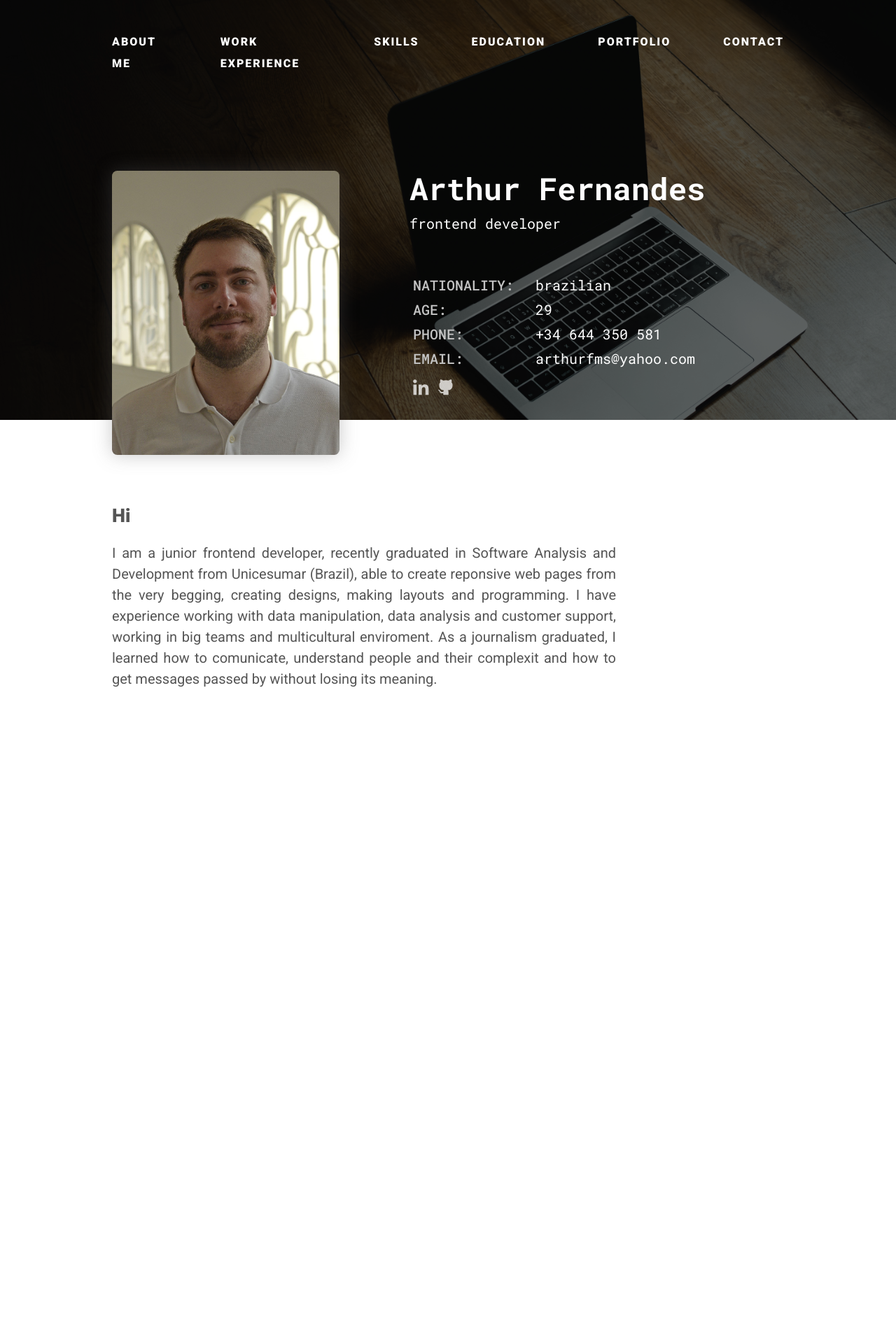
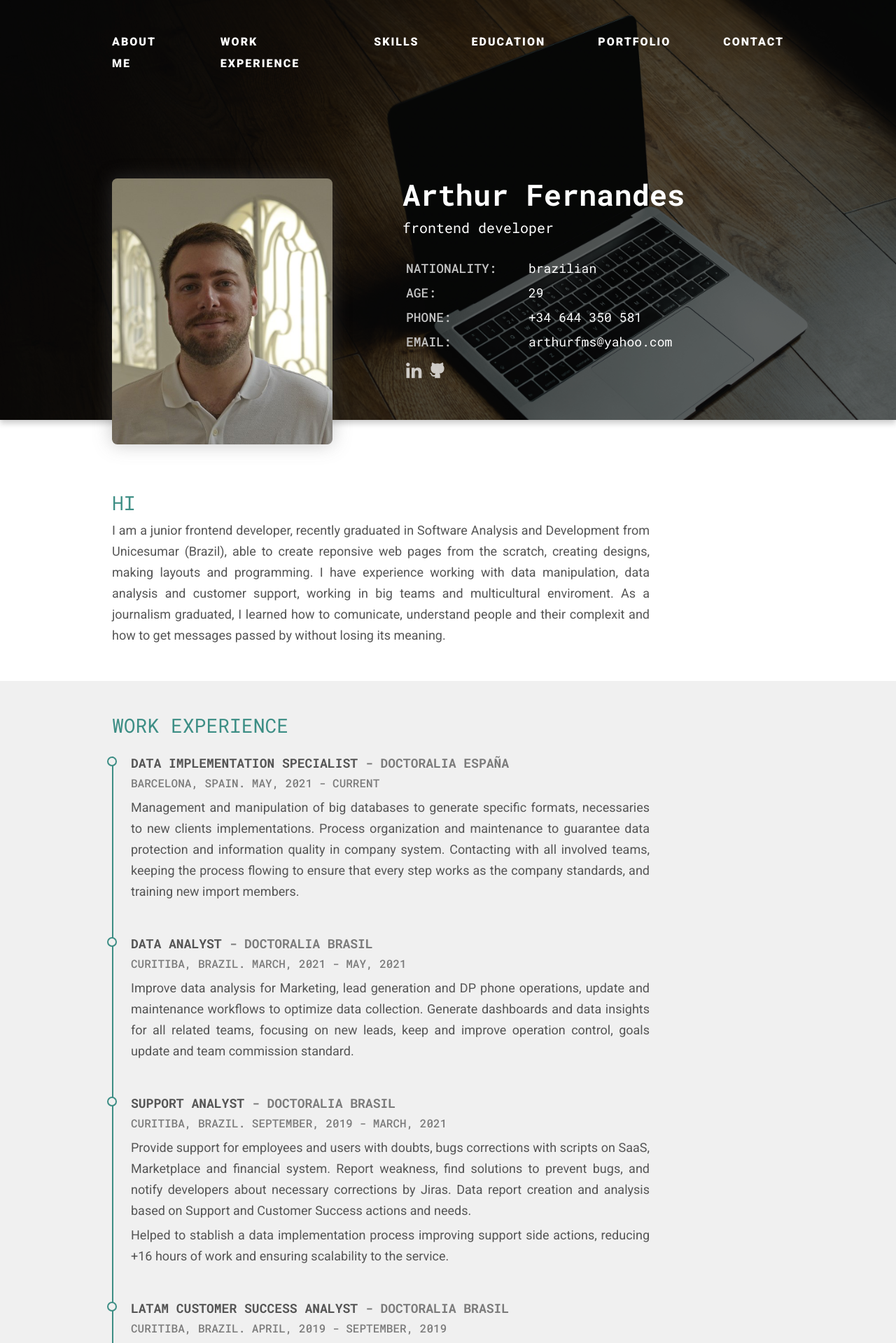
Before and after one commit to arthurfms/resume1, a PHP site: page / in a window 1280 px wide. Shown: the top 1919 px of the page at 70% size. Before the commit the page ends 982 px from the top, so only its background shows below. Run offline with PHP 8.4, Linux system fonts and the light colour scheme.

Commit message:
Created work and education section, added JS function to change menu status

```diff
--- a/css/style.css
+++ b/css/style.css
@@ -24,12 +24,12 @@
   display: flex;
   justify-content: center;
   align-items: center;
-  transition: background-color 1s ease 0.35s, height 1s ease,
+  transition: background-color 0.35s ease 0.25s, height 0.75s ease,
     box-shadow 1s ease 0.35s;
 }
 
-.menu_scroll {
-  height: 70px;
+.menu_active {
+  height: 65px;
   opacity: 1;
   background-color: #ffffff;
   box-shadow: 0 5px 8px 0 rgb(0 0 0 / 14%);
@@ -55,11 +55,11 @@
 }
 
 .menu a:hover,
-.menu_scroll a:hover {
+.menu_active a:hover {
   color: #c3c3c3;
 }
 
-.menu_scroll a {
+.menu_active a {
   color: #555;
 }
 
@@ -72,24 +72,27 @@
   justify-content: center;
   align-items: flex-end;
   height: 75vh;
+  box-shadow: 0 5px 8px 0 rgb(0 0 0 / 20%);
 }
 
 .header__container {
   font-family: "Roboto Mono", monospace;
   width: 75%;
   display: flex;
-  margin-bottom: -50px;
+  margin-bottom: -35px;
 }
 
 .header__image {
-  width: 325px;
+  width: 315px;
+  height: 380px;
+  object-fit: cover;
   border-radius: 7.5px;
   box-shadow: 0 0 27px rgb(96 96 96 / 35%);
-  transition: box-shadow 1s ease;
+  transition: box-shadow 0.5s ease;
 }
 
 .header__image:hover {
-  box-shadow: 0 0 27px rgb(96 96 96 / 55%);
+  box-shadow: 0 0 27px rgb(96 96 96 / 65%);
 }
 
 .header__content {
@@ -101,13 +104,13 @@
 .header__title {
   margin: 0;
   color: #fff;
-  font-size: 44px;
-  line-height: 50px;
+  font-size: 42px;
+  line-height: 45px;
   font-weight: 700;
 }
 
 .header__subtitle {
-  margin: 10px 0 35px;
+  margin: 10px 0 5px;
   color: #fff;
   font-size: 20px;
   font-weight: 400;
@@ -121,7 +124,7 @@
 .header__list-item {
   display: flex;
   margin: 5px;
-  font-size: 20px;
+  font-size: 18px;
   font-weight: 400;
   color: #fff;
 }
@@ -151,21 +154,108 @@
 }
 
 .main-content {
-  margin-top: 100px;
+  margin-top: 55px;
   width: 100%;
   display: flex;
   flex-direction: column;
   align-items: center;
 }
 
+.section-title {
+  color: #3d8e85;
+  font-size: 28px;
+  line-height: 38px;
+  font-weight: 400;
+  text-transform: uppercase;
+  font-family: "Roboto Mono", monospace;
+  margin: 0;
+}
+
 .about {
   width: 75%;
+  padding: 45px 0;
 }
 
 .about__paragraph {
-  font-size: 20px;
+  font-size: 18px;
   font-weight: 400;
   margin: 5px 0;
-  width: 75%;
+  width: 80%;
   text-align: justify;
 }
+
+.work-experience {
+  background-color: #f0f0f0;
+  width: 100%;
+  display: flex;
+  flex-direction: column;
+  align-items: center;
+  padding: 45px 0;
+}
+
+.timeline {
+  width: 75%;
+  display: flex;
+  flex-direction: column;
+}
+
+.timeline__itens {
+  width: 80%;
+  margin: 25px 0;
+  display: flex;
+  flex-direction: column;
+}
+
+.timeline__item {
+  position: relative;
+  border-left: #3d8e85 solid 2.5px;
+  margin: 0;
+  padding-left: 25px;
+  padding-bottom: 50px;
+  display: flex;
+  flex-direction: column;
+  gap: 5px;
+}
+
+.timeline__item:last-child {
+  padding-bottom: 0;
+}
+
+.timeline__item-dot {
+  position: absolute;
+  top: 0;
+  left: -8.75px;
+  width: 10px;
+  height: 10px;
+  border-radius: 50%;
+  background-color: #f0f0f0;
+  border: #3d8e85 2.5px solid;
+}
+
+
+.timeline__item-title {
+  font-size: 18px;
+  line-height: 18px;
+  text-transform: uppercase;
+  font-family: Roboto Mono,monospace;
+  font-weight: 700;
+  margin: 0;
+}
+
+.timeline__item-title span {
+  opacity: 0.75;
+}
+
+.timeline__item-subtitle {
+  font-size: 16px;
+  text-transform: uppercase;
+  font-family: Roboto Mono,monospace;
+  font-weight: 500;
+  opacity: 0.75;
+  margin: 0;
+}
+
+.timeline__item-paragraph {
+  text-align: justify;
+  margin: 0;
+}
--- a/index.html
+++ b/index.html
@@ -6,7 +6,7 @@
     <meta charset="UTF-8" />
     <meta name="viewport" content="width=device-width, initial-scale=1.0" />
     <title>Arthur Fernandes</title>
-    <link rel="icon" type="image/x-icon" href="./images/AF.svg" />
+    <link rel="icon" type="image/x-icon" href="./images/favcon.svg" />
     <link rel="stylesheet" href="./css/normalize.css" />
     <link rel="stylesheet" href="./css/style.css" />
     <script src="./js/script.js"></script>
@@ -26,7 +26,7 @@
       <div class="header__container">
         <img
           class="header__image"
-          src="./images/low_DSC2974V.jpg"
+          src="./images/low_DSC2974.jpg"
           alt="Arthur Fernandes profile image"
         />
         <div class="header__content">
@@ -185,7 +185,7 @@
         <p class="about__paragraph">
           I am a junior frontend developer, recently graduated in Software
           Analysis and Development from Unicesumar (Brazil), able to create
-          reponsive web pages from the very begging, creating designs, making
+          reponsive web pages from the scratch, creating designs, making
           layouts and programming. I have experience working with data
           manipulation, data analysis and customer support, working in big teams
           and multicultural enviroment. As a journalism graduated, I learned how
@@ -193,6 +193,65 @@
           messages passed by without losing its meaning.
         </p>
       </section>
+      <section class="work-experience">
+        <div class="timeline">
+          <h2 class="section-title">Work Experience</h2>
+          <div class="timeline__itens">
+            <div class="timeline__item">
+              <span class="timeline__item-dot"></span>
+              <h3 class="timeline__item-title">Data Implementation Specialist<span> - Doctoralia España</span></h3>
+              <h4 class="timeline__item-subtitle">Barcelona, Spain. May, 2021 - Current</h4>
+              <p class="timeline__item-paragraph">Management and manipulation of big databases to generate specific formats, necessaries to new clients implementations. Process organization and maintenance to guarantee data protection and information quality in company system. Contacting with all involved teams, keeping the process flowing to ensure that every step works as the company standards, and training new import members.</p>
+            </div>
+            <div class="timeline__item">
+              <span class="timeline__item-dot"></span>
+              <h3 class="timeline__item-title">Data Analyst<span> - Doctoralia Brasil</span></h3>
+              <h4 class="timeline__item-subtitle">Curitiba, Brazil. March, 2021 - May, 2021</h4>
+              <p class="timeline__item-paragraph">Improve data analysis for Marketing, lead generation and DP phone operations, update and maintenance workflows to optimize data collection. Generate dashboards and data insights for all related teams, focusing on new leads, keep and improve operation control, goals update and team commission standard.</p>
+            </div>
+            <div class="timeline__item">
+              <span class="timeline__item-dot"></span>
+              <h3 class="timeline__item-title">Support Analyst<span> - Doctoralia Brasil</span></h3>
+              <h4 class="timeline__item-subtitle">Curitiba, Brazil. September, 2019 - March, 2021</h4>
+              <p class="timeline__item-paragraph">Provide support for employees and users with doubts, bugs corrections with scripts on SaaS, Marketplace and financial system. Report weakness, find solutions to prevent bugs, and notify developers about necessary corrections by Jiras. Data report creation and analysis based on Support and Customer Success actions and needs.</p>
+              <p class="timeline__item-paragraph">Helped to stablish a data implementation process improving support side actions, reducing +16 hours of work and ensuring scalability to the service.</p>
+            </div>
+            <div class="timeline__item">
+              <span class="timeline__item-dot"></span>
+              <h3 class="timeline__item-title">LATAM Customer Success Analyst<span> - Doctoralia Brasil</span></h3>
+              <h4 class="timeline__item-subtitle">Curitiba, Brazil. April, 2019 - September, 2019</h4>
+              <p class="timeline__item-paragraph">Assist health professionals from Chile by phone and email. Made usability training and helping them with platform issues, setting the environment for new clients and keeping track of their needs. Follow client's engagement and guarantee the best usage from the system, generating best results and helping them to achieve their goals.</p>
+            </div>
+            <div class="timeline__item">
+              <span class="timeline__item-dot"></span>
+              <h3 class="timeline__item-title">Trilingual Call Center agent<span> - Sykes Brasil</span></h3>
+              <h4 class="timeline__item-subtitle">Curitiba, Brazil. September, 2018 - April, 2019</h4>
+              <p class="timeline__item-paragraph">Manage corporate cards request in English, Portuguese and Spanish. Credit card limit raises requests, account information and client needs. Receive and follow client's request, managing their information following all companies process.</p>
+            </div>
+          </div>
+        </div>
+      </section>
+      <section class="work-experience">
+        <div class="timeline">
+          <h2 class="section-title">Education</h2>
+          <div class="timeline__itens">
+            <div class="timeline__item">
+              <span class="timeline__item-dot"></span>
+              <h3 class="timeline__item-title">Systems Analysis and Development</h3>
+              <h4 class="timeline__item-subtitle">Unicesumar. January, 2021 - August, 2022</h4>
+              <p class="timeline__item-paragraph">2,5 years tech graduation, passing through the main issues and skills for a developer, including system requisits, programming languages, UI and many others topics.</p>
+            </div>
+            <div class="timeline__item">
+              <span class="timeline__item-dot"></span>
+              <h3 class="timeline__item-title">journalism</h3>
+              <h4 class="timeline__item-subtitle">Universidade Metodista de São Paulo. January, 2013 - December, 2017</h4>
+              <p class="timeline__item-paragraph">4 years bachelor graduation on Journalism and social comunication, where I won the best tesis prize from the graduation year with a photo-journalism book about ancient culture on Argentina's northeast.</p>
+            </div>
+
+
+          </div>
+        </div>
+      </section>
     </main>
   </body>
 </html>
--- /dev/null
+++ b/js/script.js
@@ -0,0 +1,10 @@
+function scrolling () {
+    const menu = document.querySelector(".menu");
+    if (window.scrollY != 0) {
+        menu.classList.add("menu_active");
+    } else if (window.scrollY == 0) {
+        menu.classList.remove("menu_active");
+    }
+}
+
+window.addEventListener("scroll", scrolling);
```
Also changed, not shown: arthur_fernandes.txt (+17 -0 lines), images/favcon.svg (added), images/low_DSC2974.jpg, images/low_DSC2974V.jpg.
